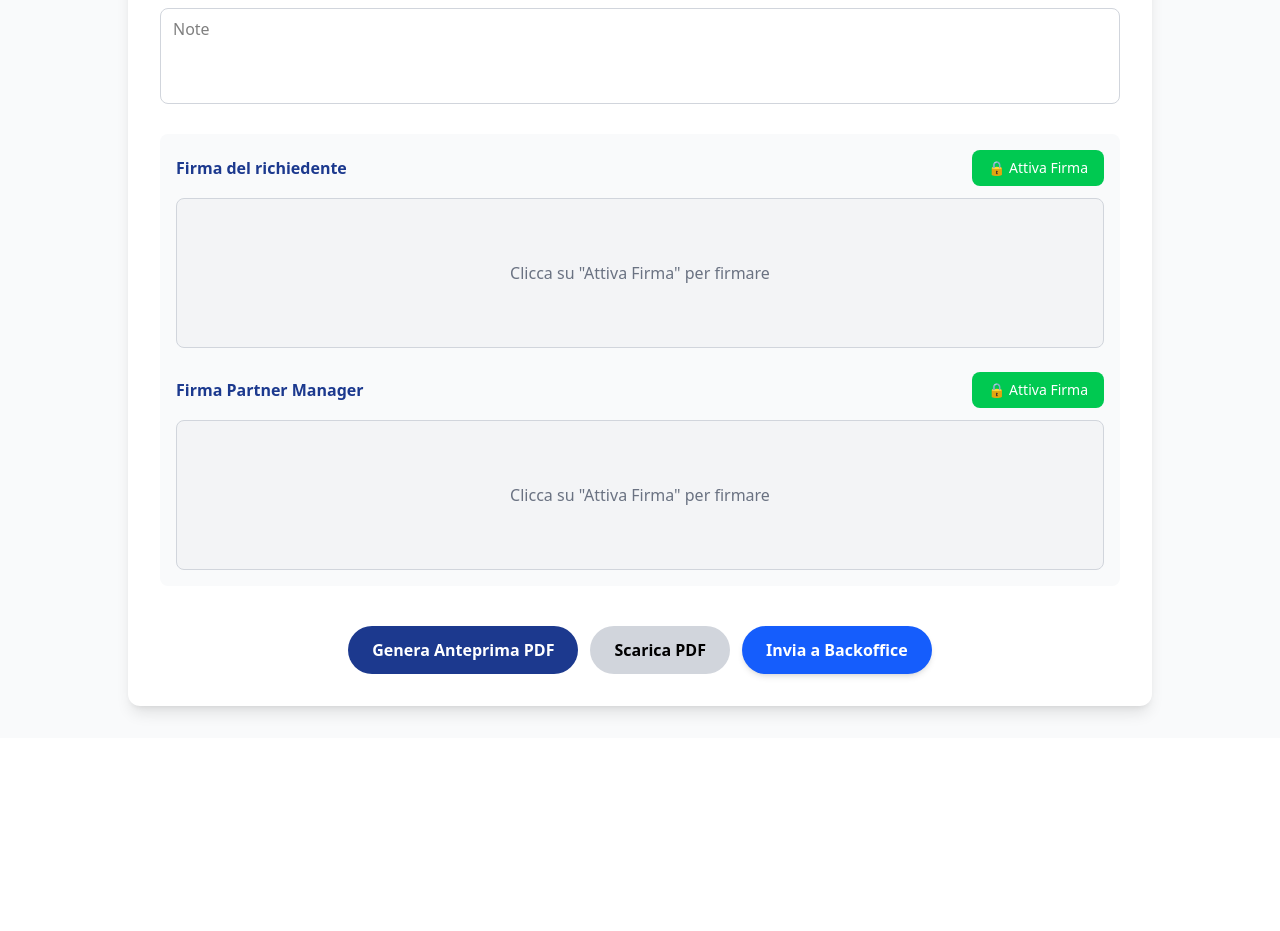
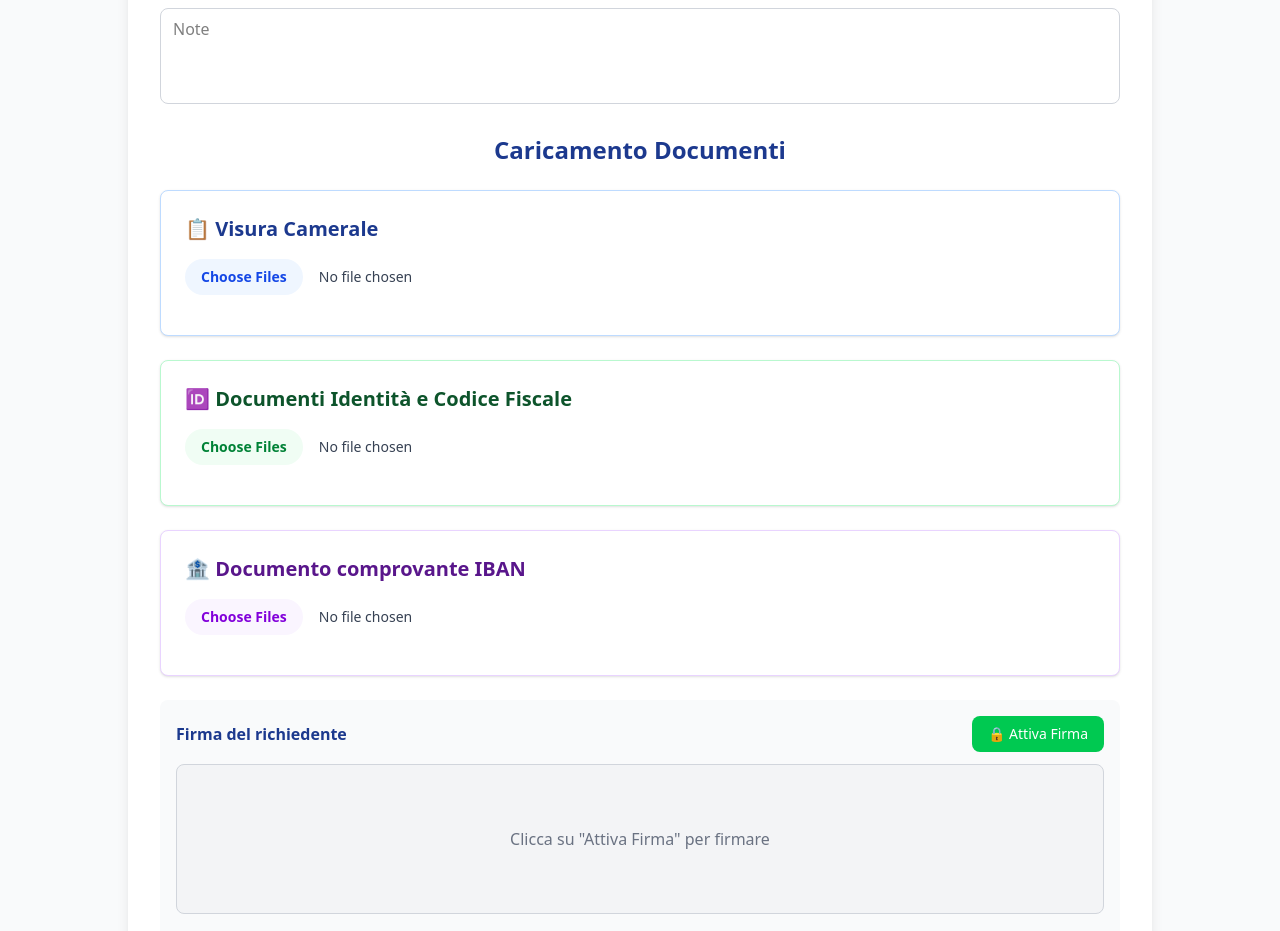
Before and after one commit to antqd/dojo, a React (Vite) app: page /compiler-dojo in a window 1280 px wide. Shown: the part 820-1751 px from the top of the page. Before the commit the page ends 1558 px from the top, so only its background shows below. Built offline with nearby package versions, Linux system fonts and the light colour scheme.

Commit message:
boh vediamo se va cosi che ho riaggiuntop i minchia di allegati ;

```diff
--- a/src/pages/CompilerDojo.jsx
+++ b/src/pages/CompilerDojo.jsx
@@ -444,6 +444,191 @@ const CompilerDojo = () => {
 
         {/* Upload documenti (come avevi) */}
         {/* ... (resto identico al tuo codice per upload/preview/riepilogo) ... */}
+        <div className="space-y-6">
+          <h2 className="text-xl sm:text-2xl font-bold text-blue-900 text-center">
+            Caricamento Documenti
+          </h2>
+
+          {/* Sezione 1 - Visura Camerale */}
+          <div className="bg-white border border-blue-200 rounded-lg p-6 shadow-sm">
+            <div className="space-y-4">
+              <h3 className="text-lg sm:text-xl font-semibold text-blue-900 flex items-center gap-2">
+                📋 Visura Camerale
+              </h3>
+              <input
+                type="file"
+                multiple
+                accept=".pdf,.doc,.docx,.jpg,.jpeg,.png"
+                onChange={(e) => handleFileChange(e, "visura-camerale")}
+                className="block w-full text-sm text-gray-700 file:mr-4 file:py-2 file:px-4
+                 file:rounded-full file:border-0
+                 file:text-sm file:font-semibold
+                 file:bg-blue-50 file:text-blue-700
+                 hover:file:bg-blue-100"
+              />
+              <div className="flex flex-wrap gap-4">
+                {getFilesBySection("visura-camerale").map((preview, idx) => (
+                  <div
+                    key={`visura-${idx}`}
+                    className="border border-gray-300 p-2 rounded-lg w-40 relative"
+                  >
+                    <button
+                      onClick={() => removeFile(filePreviews.indexOf(preview))}
+                      className="absolute -top-2 -right-2 bg-red-500 text-white rounded-full w-5 h-5 flex items-center justify-center text-xs hover:bg-red-600"
+                    >
+                      ×
+                    </button>
+                    <p className="text-xs font-medium break-words">
+                      {preview.name}
+                    </p>
+                    {preview.type.startsWith("image/") ? (
+                      <img
+                        src={preview.src}
+                        alt="Anteprima"
+                        className="mt-2 max-h-32 w-full object-contain"
+                      />
+                    ) : (
+                      <div className="mt-2 h-32 bg-gray-100 flex items-center justify-center rounded">
+                        <p className="text-xs text-gray-600 text-center italic">
+                          Anteprima non disponibile
+                        </p>
+                      </div>
+                    )}
+                  </div>
+                ))}
+              </div>
+            </div>
+          </div>
+
+          {/* Sezione 2 - Documenti Identità e Codice Fiscale */}
+          <div className="bg-white border border-green-200 rounded-lg p-6 shadow-sm">
+            <div className="space-y-4">
+              <h3 className="text-lg sm:text-xl font-semibold text-green-900 flex items-center gap-2">
+                🆔 Documenti Identità e Codice Fiscale
+              </h3>
+              <input
+                type="file"
+                multiple
+                accept=".pdf,.doc,.docx,.jpg,.jpeg,.png"
+                onChange={(e) => handleFileChange(e, "documenti-identita")}
+                className="block w-full text-sm text-gray-700 file:mr-4 file:py-2 file:px-4
+                 file:rounded-full file:border-0
+                 file:text-sm file:font-semibold
+                 file:bg-green-50 file:text-green-700
+                 hover:file:bg-green-100"
+              />
+              <div className="flex flex-wrap gap-4">
+                {getFilesBySection("documenti-identita").map((preview, idx) => (
+                  <div
+                    key={`identita-${idx}`}
+                    className="border border-gray-300 p-2 rounded-lg w-40 relative"
+                  >
+                    <button
+                      onClick={() => removeFile(filePreviews.indexOf(preview))}
+                      className="absolute -top-2 -right-2 bg-red-500 text-white rounded-full w-5 h-5 flex items-center justify-center text-xs hover:bg-red-600"
+                    >
+                      ×
+                    </button>
+                    <p className="text-xs font-medium break-words">
+                      {preview.name}
+                    </p>
+                    {preview.type.startsWith("image/") ? (
+                      <img
+                        src={preview.src}
+                        alt="Anteprima"
+                        className="mt-2 max-h-32 w-full object-contain"
+                      />
+                    ) : (
+                      <div className="mt-2 h-32 bg-gray-100 flex items-center justify-center rounded">
+                        <p className="text-xs text-gray-600 text-center italic">
+                          Anteprima non disponibile
+                        </p>
+                      </div>
+                    )}
+                  </div>
+                ))}
+              </div>
+            </div>
+          </div>
+
+          {/* Sezione 3 - Documento IBAN */}
+          <div className="bg-white border border-purple-200 rounded-lg p-6 shadow-sm">
+            <div className="space-y-4">
+              <h3 className="text-lg sm:text-xl font-semibold text-purple-900 flex items-center gap-2">
+                🏦 Documento comprovante IBAN
+              </h3>
+              <input
+                type="file"
+                multiple
+                accept=".pdf,.doc,.docx,.jpg,.jpeg,.png"
+                onChange={(e) => handleFileChange(e, "documento-iban")}
+                className="block w-full text-sm text-gray-700 file:mr-4 file:py-2 file:px-4
+                 file:rounded-full file:border-0
+                 file:text-sm file:font-semibold
+                 file:bg-purple-50 file:text-purple-700
+                 hover:file:bg-purple-100"
+              />
+              <div className="flex flex-wrap gap-4">
+                {getFilesBySection("documento-iban").map((preview, idx) => (
+                  <div
+                    key={`iban-${idx}`}
+                    className="border border-gray-300 p-2 rounded-lg w-40 relative"
+                  >
+                    <button
+                      onClick={() => removeFile(filePreviews.indexOf(preview))}
+                      className="absolute -top-2 -right-2 bg-red-500 text-white rounded-full w-5 h-5 flex items-center justify-center text-xs hover:bg-red-600"
+                    >
+                      ×
+                    </button>
+                    <p className="text-xs font-medium break-words">
+                      {preview.name}
+                    </p>
+                    {preview.type.startsWith("image/") ? (
+                      <img
+                        src={preview.src}
+                        alt="Anteprima"
+                        className="mt-2 max-h-32 w-full object-contain"
+                      />
+                    ) : (
+                      <div className="mt-2 h-32 bg-gray-100 flex items-center justify-center rounded">
+                        <p className="text-xs text-gray-600 text-center italic">
+                          Anteprima non disponibile
+                        </p>
+                      </div>
+                    )}
+                  </div>
+                ))}
+              </div>
+            </div>
+          </div>
+
+          {/* Riepilogo tutti i file */}
+          {files.length > 0 && (
+            <div className="bg-gray-50 border border-gray-200 rounded-lg p-6">
+              <h3 className="text-lg font-semibold text-gray-900 mb-4">
+                Riepilogo Documenti Caricati ({files.length})
+              </h3>
+              <div className="space-y-2">
+                {files.map((file, idx) => (
+                  <div
+                    key={idx}
+                    className="flex justify-between items-center bg-white p-3 rounded border"
+                  >
+                    <div>
+                      <span className="font-medium">{file.name}</span>
+                      <span className="ml-2 text-sm text-gray-500">
+                        ({file.section})
+                      </span>
+                    </div>
+                    <div className="text-sm text-gray-500">
+                      {(file.size / 1024 / 1024).toFixed(2)} MB
+                    </div>
+                  </div>
+                ))}
+              </div>
+            </div>
+          )}
+        </div>
 
         {/* Firme / Azioni / Anteprima — identici al tuo file, non ripetuti per brevità */}
         {/* Sostituisci i blocchi sottostanti con gli stessi che hai già nel file originale */}
```
